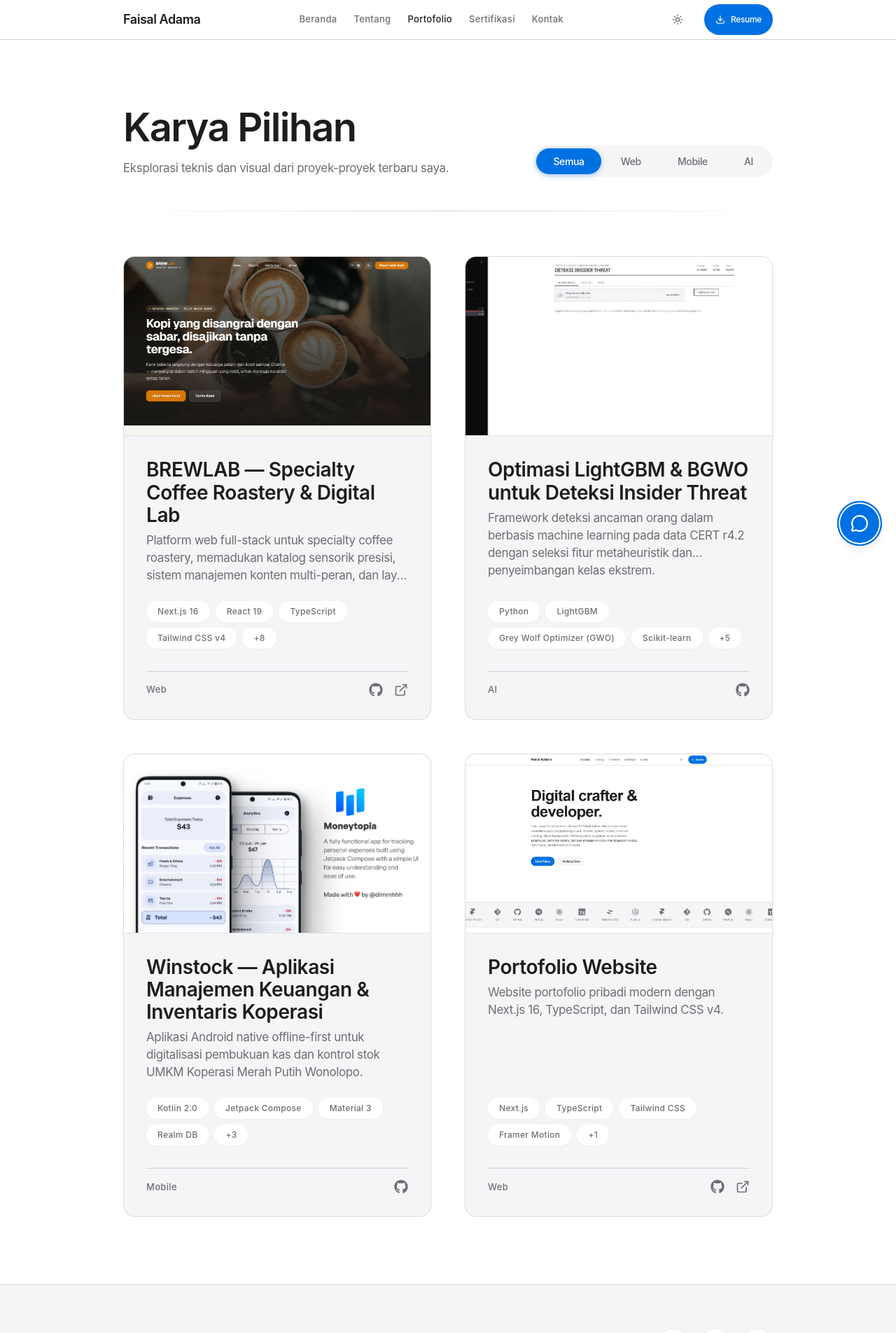
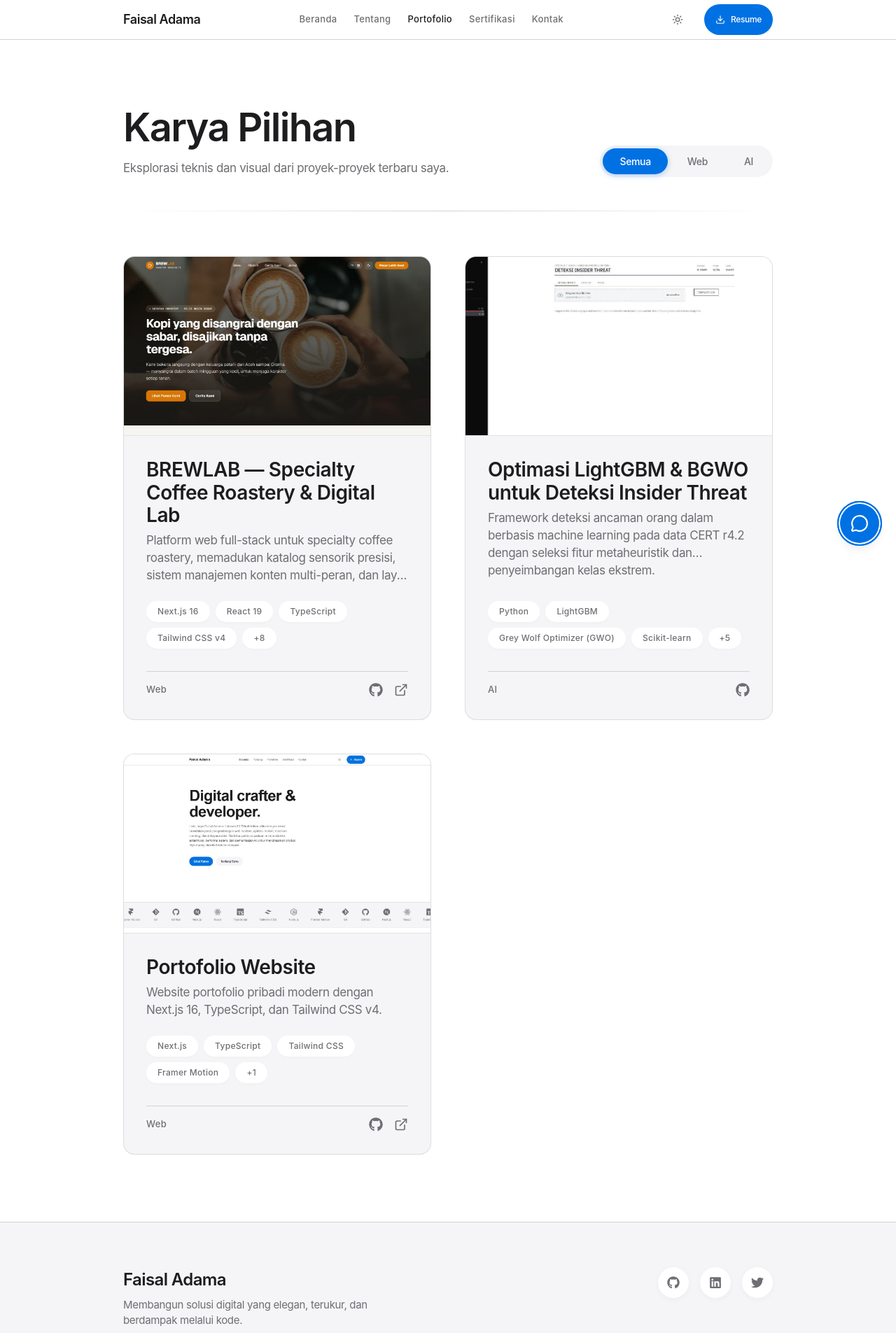
Before and after one commit to aettinata/portofolio-website, a Next.js app: page /projects in a window 1280 px wide. Shown: the top 1905 px of the page at 70% size. Built offline with nearby package versions, Linux system fonts and the light colour scheme.

Commit message:
chore(projects): remove Winstock project and refine KKN leadership experience

```diff
--- a/src/app/projects/page.tsx
+++ b/src/app/projects/page.tsx
@@ -23,7 +23,7 @@ export default function ProjectsPage() {
           <p className="text-body text-text-secondary">Eksplorasi teknis dan visual dari proyek-proyek terbaru saya.</p>
         </div>
         <AnimatedTabs
-          tabs={["Semua", "Web", "Mobile", "AI"]}
+          tabs={["Semua", "Web", "AI"]}
           activeTab={activeTab}
           onChange={setActiveTab}
         />
--- a/src/components/sections/BentoGrid.tsx
+++ b/src/components/sections/BentoGrid.tsx
@@ -70,7 +70,7 @@ export function BentoGrid({ className }: BentoGridProps) {
             </span>
             <div className="space-y-4 my-auto py-3">
               <div>
-                <div className="text-2xl font-bold text-text-primary tracking-tight">4</div>
+                <div className="text-2xl font-bold text-text-primary tracking-tight">3</div>
                 <div className="text-xs text-text-secondary mt-0.5">Proyek Riset &amp; Produksi</div>
               </div>
               <div>
--- a/src/data/profile.json
+++ b/src/data/profile.json
@@ -22,10 +22,10 @@
   ],
   "experience": [
     {
-      "role": "Project Leader & Mobile Developer",
-      "company": "KKN GIAT 13 UNNES (Kelurahan Wonolopo, Semarang)",
+      "role": "Student Group Leader (Koordinator Desa) — KKN GIAT 13 UNNES",
+      "company": "Pusat Pengembangan KKN UNNES (Kelurahan Wonolopo, Semarang)",
       "year": "Sep 2025 — Nov 2025",
-      "description": "Memimpin tim pengabdian masyarakat dan mengembangkan aplikasi Android native Winstock (Kotlin, Jetpack Compose, Realm DB) untuk digitalisasi pembukuan kas dan stok inventaris Koperasi Merah Putih."
+      "description": "Memimpin kelompok mahasiswa lintas disiplin dalam merancang dan mengeksekusi program pengabdian masyarakat. Berkoordinasi intensif dengan perangkat kelurahan dan pemangku kepentingan setempat untuk program digitalisasi UMKM lokal serta edukasi masyarakat."
     },
     {
       "role": "IT Support Intern",
--- a/src/data/projects.json
+++ b/src/data/projects.json
@@ -57,31 +57,6 @@
     "architectureDiagram": "/images/projects/insider-threat-architecture.svg"
   },
   {
-    "id": "project-4",
-    "slug": "winstock",
-    "title": "Winstock — Aplikasi Manajemen Keuangan & Inventaris Koperasi",
-    "description": "Aplikasi Android native offline-first untuk digitalisasi pembukuan kas dan kontrol stok UMKM Koperasi Merah Putih Wonolopo.",
-    "fullDescription": "Aplikasi mobile Android native yang dirancang khusus untuk memodernisasi pembukuan kas dan rantai pasok inventaris Koperasi Merah Putih serta pelaku UMKM di Kelurahan Wonolopo, Kota Semarang (Program KKN GIAT 13 UNNES). Dibangun dengan arsitektur MVVM berbasis Kotlin dan Jetpack Compose Material 3, Winstock mengadopsi penyimpanan lokal Realm NoSQL berlatensi nol tanpa ketergantungan jaringan internet. Aplikasi ini mengintegrasikan pencatatan kas harian dengan inventaris stok bahan secara real-time dan menyajikan tren keuangan melalui visualisasi grafik interaktif Vico Charts.",
-    "challenges": "Pelaku UMKM dan pengelola koperasi di lapangan sering menghadapi koneksi internet yang tidak stabil serta kesulitan merekonsiliasi pengeluaran kas manual saat melakukan restock bahan baku. Diperlukan sistem yang sepenuhnya offline-first, cepat, dan secara otomatis menyinkronkan mutasi barang masuk dengan catatan buku kas pengeluaran tanpa menuntut pencatatan ganda.",
-    "solutions": "Menerapkan database embedded Realm Kotlin 3.0.0 dengan query reaktif StateFlow untuk performa baca/tulis instan tanpa server luar. Mengembangkan fitur atomic sync 'Record in Financial Report' yang secara otomatis menerbitkan entitas Expense dan memperbarui saldo kas BalanceEntry setiap kali restock barang dicatat. Dilengkapi sistem deteksi dini Low Stock Alert, pengelompokan transaksi periodik (recurrence), multi-currency, serta analitik visual interaktif berbasis Vico Compose Charts.",
-    "technologies": [
-      "Kotlin 2.0",
-      "Jetpack Compose",
-      "Material 3",
-      "Realm DB",
-      "MVVM Architecture",
-      "Vico Charts",
-      "Android SDK 35"
-    ],
-    "image": "/images/projects/winstock.jpg",
-    "demoUrl": "",
-    "githubUrl": "https://github.com/aettinata",
-    "category": "Mobile",
-    "date": "2025-11",
-    "featured": true,
-    "architectureDiagram": "/images/projects/winstock-architecture.svg"
-  },
-  {
     "id": "project-1",
     "slug": "portfolio-website",
     "title": "Portofolio Website",
```
Also changed, not shown: public/images/projects/winstock-architecture.svg (deleted), public/images/projects/winstock.jpg (deleted).
